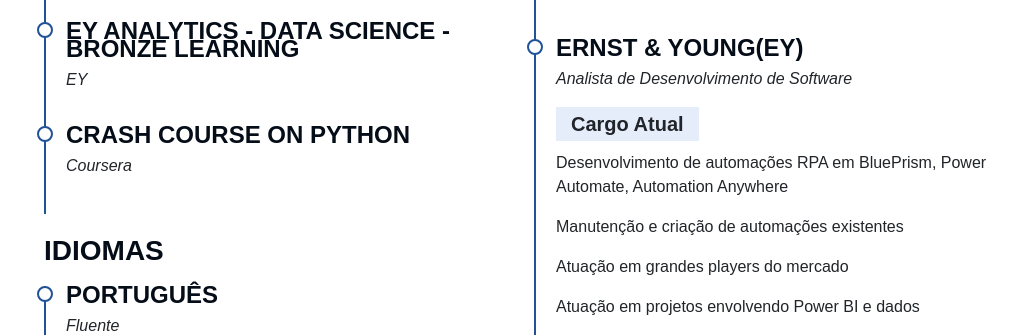
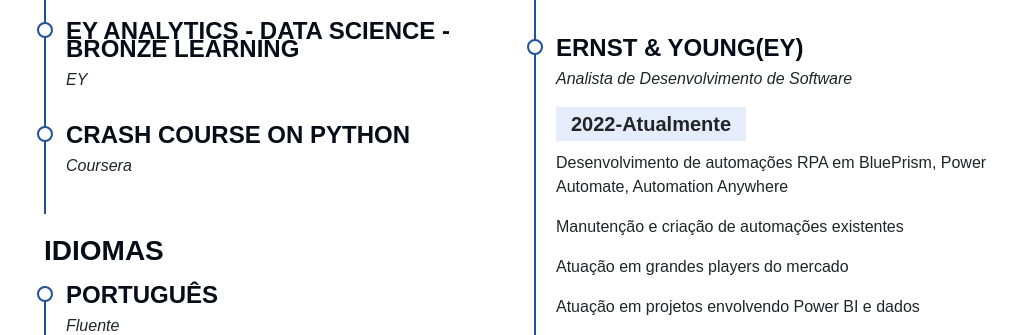
Before and after one commit to Gabatista/site, a Django app: page / in a window 1280 px wide. Shown: the part 2186-2521 px from the top of the page, without its empty margins (268-1280 px from the left). Run offline with Django 5.2, Linux system fonts and the light colour scheme; some libraries are stand-ins or nearby versions; some web fonts are replaced.

Commit message:
ajuste de cargo atual

```diff
--- a/port/templates/index.html
+++ b/port/templates/index.html
@@ -230,7 +230,7 @@
                         <div class="cv-item" data-anime="up">
                             <h4>Ernst & Young(EY)</h4>
                             <p><em>Analista de Desenvolvimento de Software</em></p>
-                            <h5>Cargo Atual</h5>
+                            <h5>2022-Atualmente</h5>
                             <p>Desenvolvimento de automações RPA em BluePrism, Power Automate, Automation Anywhere</p>
                             <p>Manutenção e criação de automações existentes</p>
                             <p>Atuação em grandes players do mercado</p>
```
